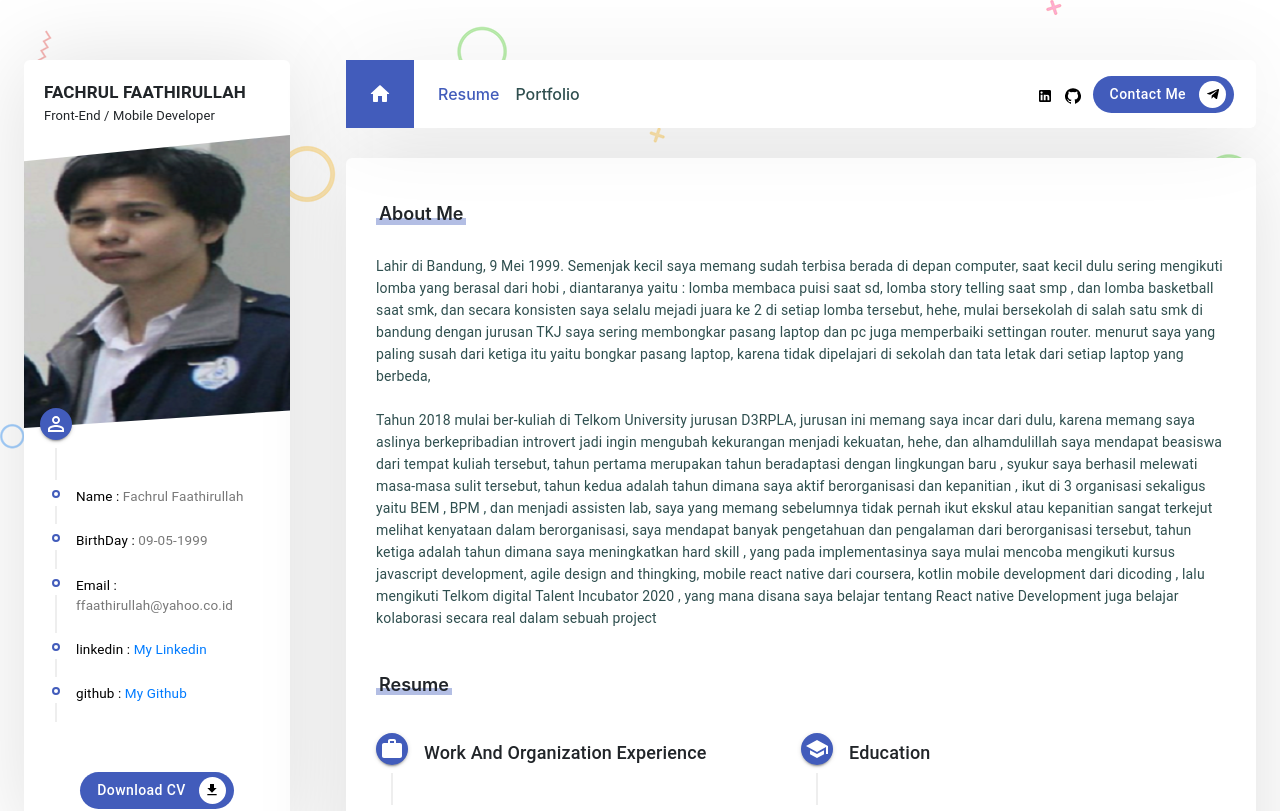
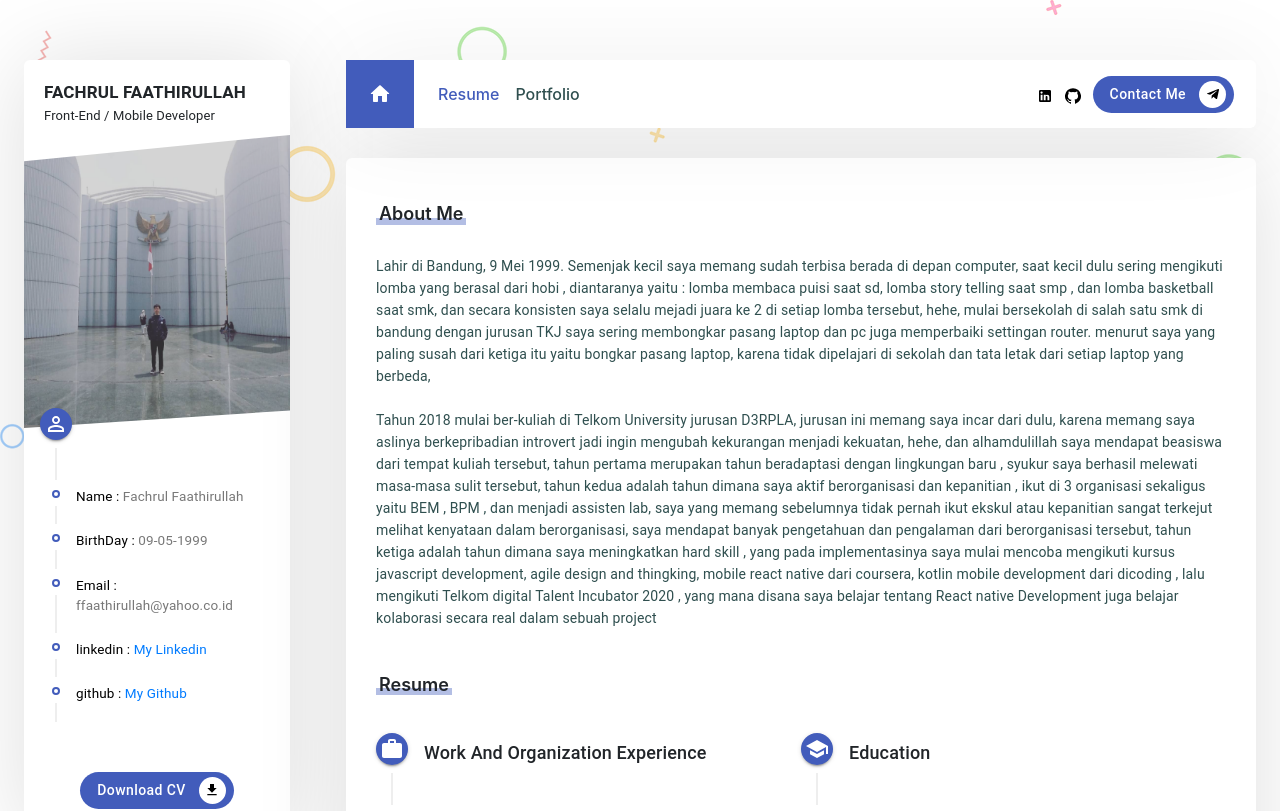
Before and after one commit to ffaathirullah/Portfolio--react-materialUI-, a React (Create React App) app: page / in a window 1280 px wide. Shown: the top 811 px of the page. Built offline with nearby package versions, Linux system fonts and the light colour scheme.

Commit message:
edit foto

```diff
--- a/src/components/Profile/Profile.css
+++ b/src/components/Profile/Profile.css
@@ -60,3 +60,10 @@
   justify-content: center;
   margin-top: 10px;
 }
+
+.profile_edit {
+  width: 100%;
+  height: 293px !important;
+  background-size: cover;
+  background-position: center;
+}
--- a/src/components/Profile/index.js
+++ b/src/components/Profile/index.js
@@ -46,7 +46,7 @@ const Profile = () => {
       </div>
 
       <figure className="profile_image">
-        <img src={profile} />
+        <img src={profile} className="profile_edit" />
       </figure>
 
       <div className="profile_information">
```
Also changed, not shown: src/assests/images/profile.png.
